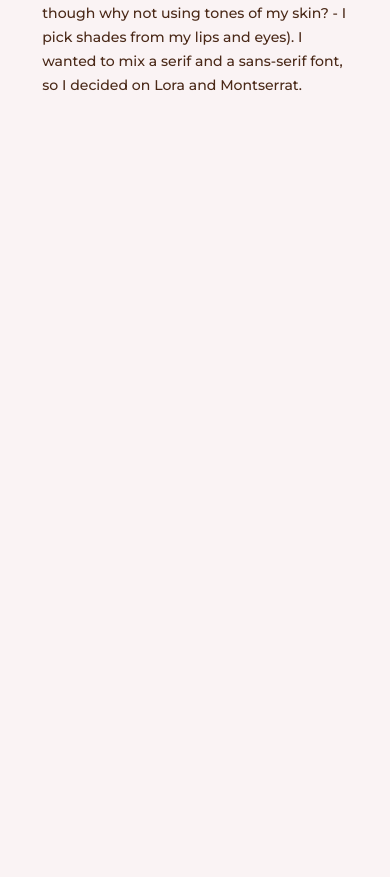
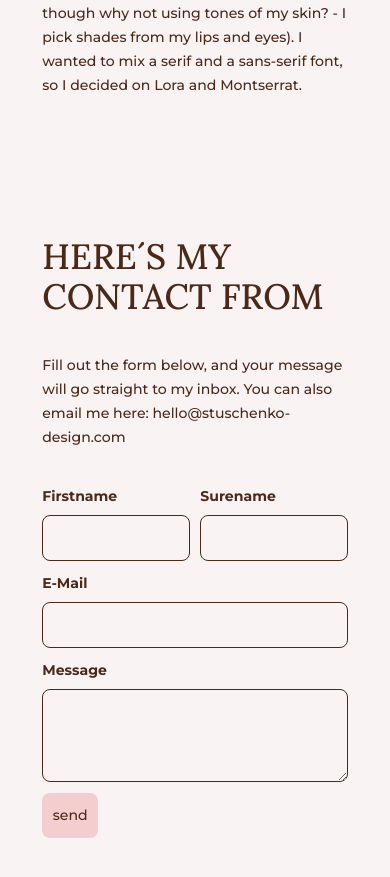
Before and after one commit to Alvadda/stuschenko-design, a React (Create React App) app: page /#home in a window 390 px wide. Shown: the part 5060-5937 px from the top of the page. Before the commit the page ends 5185 px from the top, so only its background shows below. Built offline with nearby package versions, Linux system fonts and the light colour scheme; a web font is replaced by a local one.

Commit message:
overwork contect

```diff
--- a/src/App.tsx
+++ b/src/App.tsx
@@ -3,6 +3,7 @@ import React from 'react'
 import Header from './components/header/Header'
 import PageContextProvider from './contexts/PageContext'
 import About from './pages/about/About'
+import Contact from './pages/contact/Contact'
 import Portfolio from './pages/portfolio/Portfolio'
 import TimeTracker from './pages/portfolio/TimeTracker'
 import Website from './pages/portfolio/Website'
@@ -17,7 +18,7 @@ function App() {
       <Portfolio />
       <TimeTracker />
       <Website />
-      {/* <Contact /> */}
+      <Contact />
     </PageContextProvider>
   )
 }
--- a/src/pages/contact/Contact.tsx
+++ b/src/pages/contact/Contact.tsx
@@ -2,6 +2,7 @@ import { FormEvent, InputHTMLAttributes, TextareaHTMLAttributes } from 'react'
 
 import Button from '../../components/button/Button'
 import Page from '../../components/page/Page'
+import Text from '../../components/text/Text'
 import TextArea from '../../components/textArea/TextArea'
 import TextField from '../../components/textField/TextField'
 import { getEventTargetAs } from '../../utils/utils'
@@ -35,11 +36,14 @@ function Contect() {
   return (
     <Page page="contact" threshold={0.6}>
       <div className={style.container}>
-        <h2>CONTECT</h2>
+        <Text type="h2">Here´s my contact from</Text>
+        <Text textAlign="start">
+          Fill out the form below, and your message will go straight to my inbox. You can also email me here: hello@stuschenko-design.com
+        </Text>
         <form className={style.form} onSubmit={onSubmit}>
           <TextField label="Firstname" id="firstName" />
           <TextField label="Surename" id="sureName" />
-          <TextField label="E-Mail" id="email" type="email" />
+          <TextField label="E-Mail" id="email" type="email" className={style.email} />
           <TextArea label="Message" id="message" rows={5} className={style.message} />
           <Button variant="full" type="submit" style={{ height: '5.2rem', justifySelf: 'flex-start' }}>
             send
--- a/src/pages/contact/contact.module.css
+++ b/src/pages/contact/contact.module.css
@@ -20,6 +20,23 @@
   width: 100%;
 }
 
+.email {
+  grid-column: span 1;
+}
+
 .message {
   grid-column: span 2;
 }
+
+@media screen and (max-width: 1000px) {
+  .container {
+    padding: 0;
+  }
+  .form {
+    gap: var(--spacing-6);
+    row-gap: var(--spacing-6);
+  }
+  .email {
+    grid-column: span 2;
+  }
+}
```
